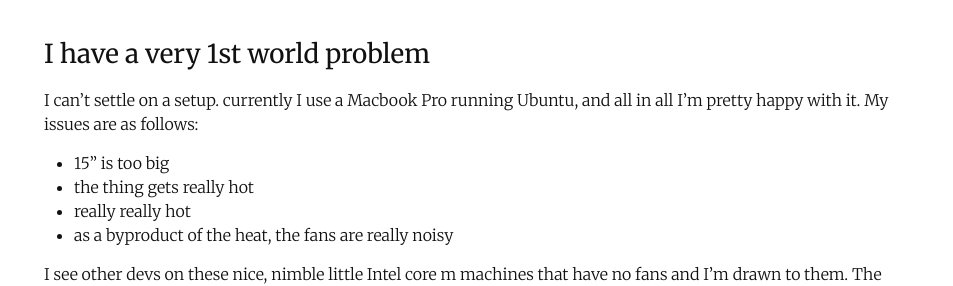
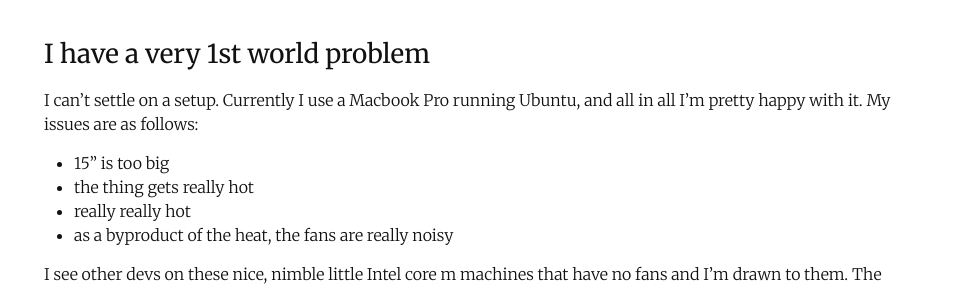
Before and after one commit to zweck/zweck.github.io, a Jekyll site: the page built from _posts/2016-04-20-Unsettled-setup.md, in a window 1280 px wide and 1217 px high. Shown: the part 193-479 px from the top of the window, without its empty margins (168-1121 px from the left). Built offline with Jekyll 4.4.1, drawn with Linux system fonts in a browser that asks for light colours; some web fonts are replaced.

```diff
--- a/_posts/2016-04-20-Unsettled-setup.md
+++ b/_posts/2016-04-20-Unsettled-setup.md
@@ -5,7 +5,7 @@ categories: blog
 ---
 
 ### I have a very 1st world problem
-I can't settle on a setup. currently I use a Macbook Pro running Ubuntu, and all in all I'm pretty happy with it. My issues are as follows:
+I can't settle on a setup. Currently I use a Macbook Pro running Ubuntu, and all in all I'm pretty happy with it. My issues are as follows:
 
 - 15" is too big
 - the thing gets really hot
```
